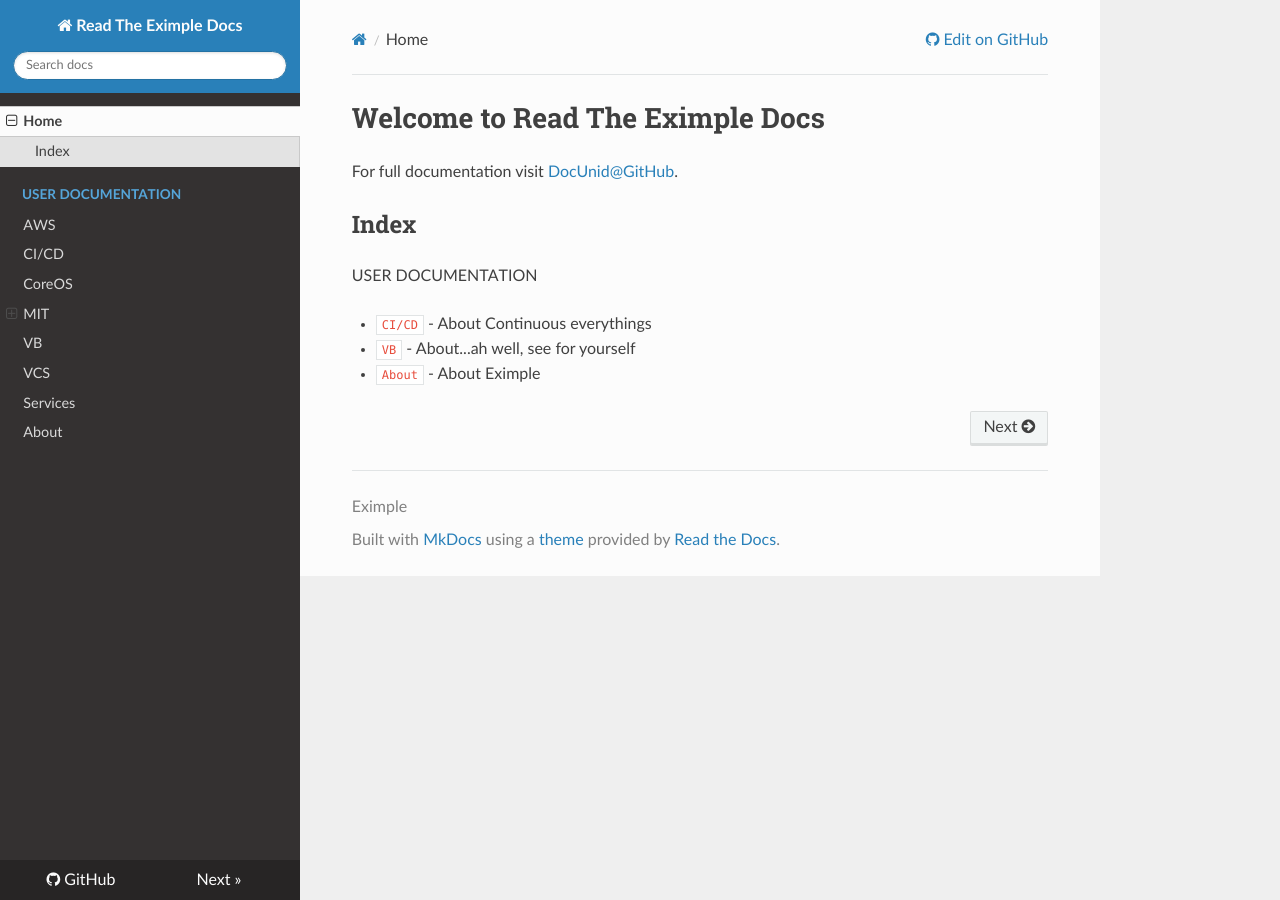
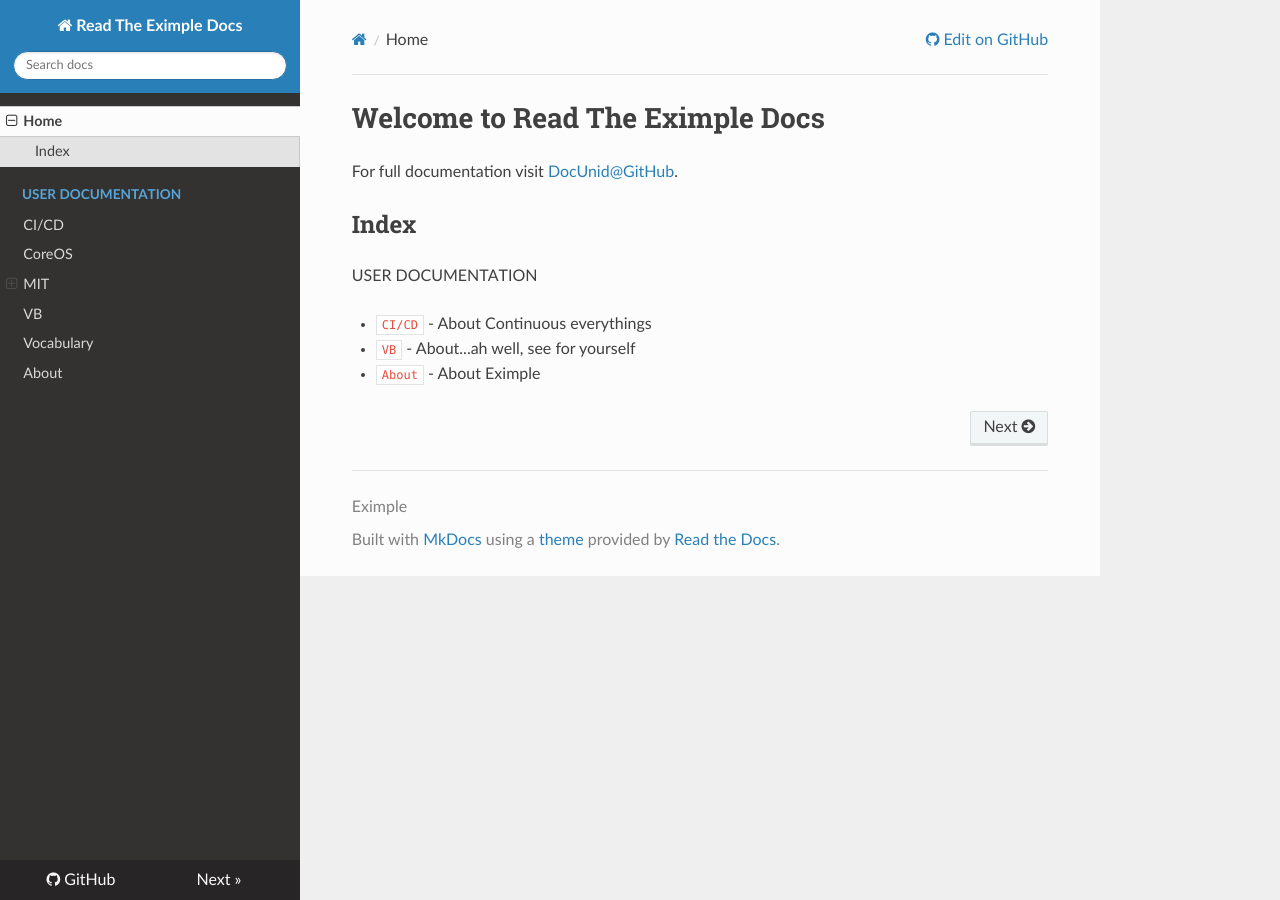
Before and after one commit to docunid/readthemanuals.md, an MkDocs documentation site: the page built from docs/index.md, in a window 1280 px wide. Built offline with MkDocs 1.6.1, drawn with Linux system fonts in a browser that asks for light colours; nearby versions of some CDN libraries; old or Windows-style settings are respelled for this version of MkDocs.

Commit message:
Update mkdocs.yml

```diff
--- a/mkdocs.yml
+++ b/mkdocs.yml
@@ -5,7 +5,6 @@ docs_dir: 'docs'
 pages:
 - Home: index.md
 - USER DOCUMENTATION:
-   - 'AWS': 'aws/index.md'
    - 'CI/CD': 'cicd/index.md'
    - 'CoreOS': 'coreos/index.md'
    - MIT:
@@ -13,7 +12,6 @@ pages:
       - 'Search': 'mit/search.md'
       - 'Sort': 'mit/sort.md'
    - 'VB': 'vb/network.md'
-   - 'VCS': 'vcs/index.md'
-- Services: services.md
+- Vocabulary: vocabulary.md
 - About: about.md
 theme: readthedocs
```
